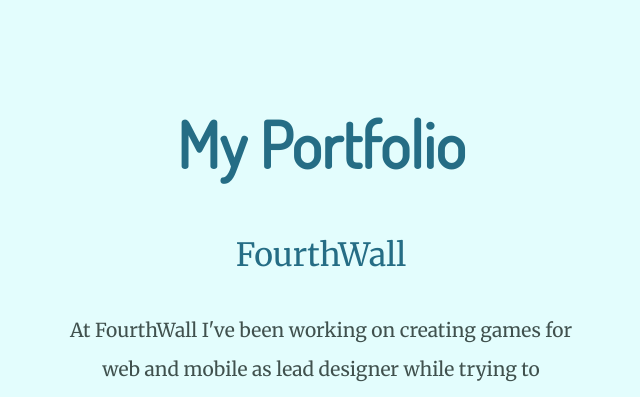
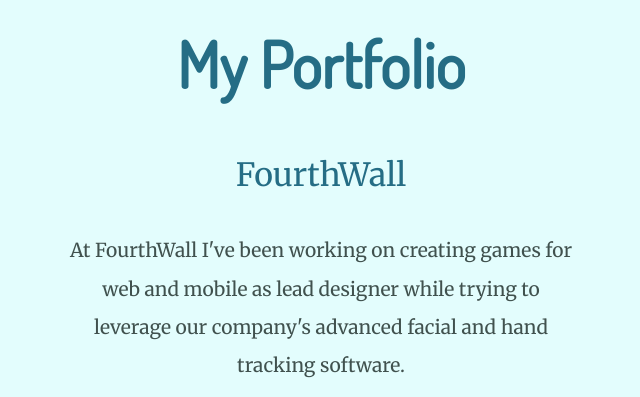
Before and after one commit to FedG-code/MyCSSWebsite, a plain HTML site: page portfolio.html in a window 1280 px wide. Shown: the top 397 px of the page, without its empty margins (319-959 px from the left). Drawn offline with Linux system fonts and the light colour scheme.

Commit message:
Added missing article image and formatted portoflio title

```diff
--- a/css/styles.css
+++ b/css/styles.css
@@ -184,3 +184,12 @@
   background-color: #E3FDFD;
   padding: 40px 0 40px 0;
   }
+
+.portfolio-title{
+    font-size: 4rem;
+    margin: -40px auto 0 auto;
+  font-family: Dosis, sans-serif;
+  color: #256D85;
+  line-height: 2;
+
+}
--- a/portfolio.html
+++ b/portfolio.html
@@ -14,7 +14,7 @@
 <body>
 <div class="portfolio-container">
 
-<h1>My Portfolio</h1>
+<h1 class="portfolio-title">My Portfolio</h1>
   <div class="FourthWall">
     <h2>FourthWall</h2>
     <p class="portfolio-paragraph">At FourthWall I've been working on creating games for web and mobile as lead designer while trying to leverage our company's advanced facial and hand tracking software.</p>
```
Also changed, not shown: images/article.png (added).
